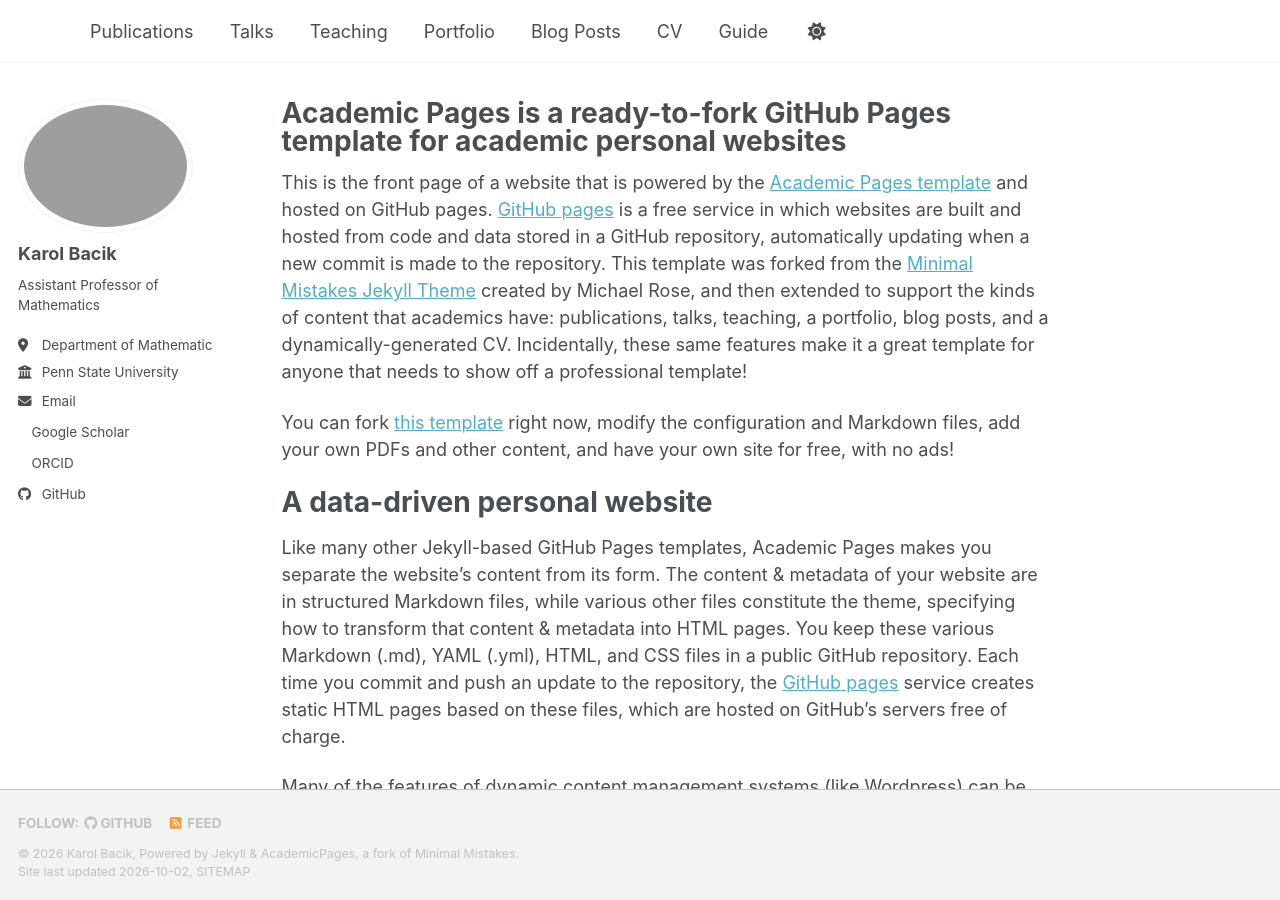
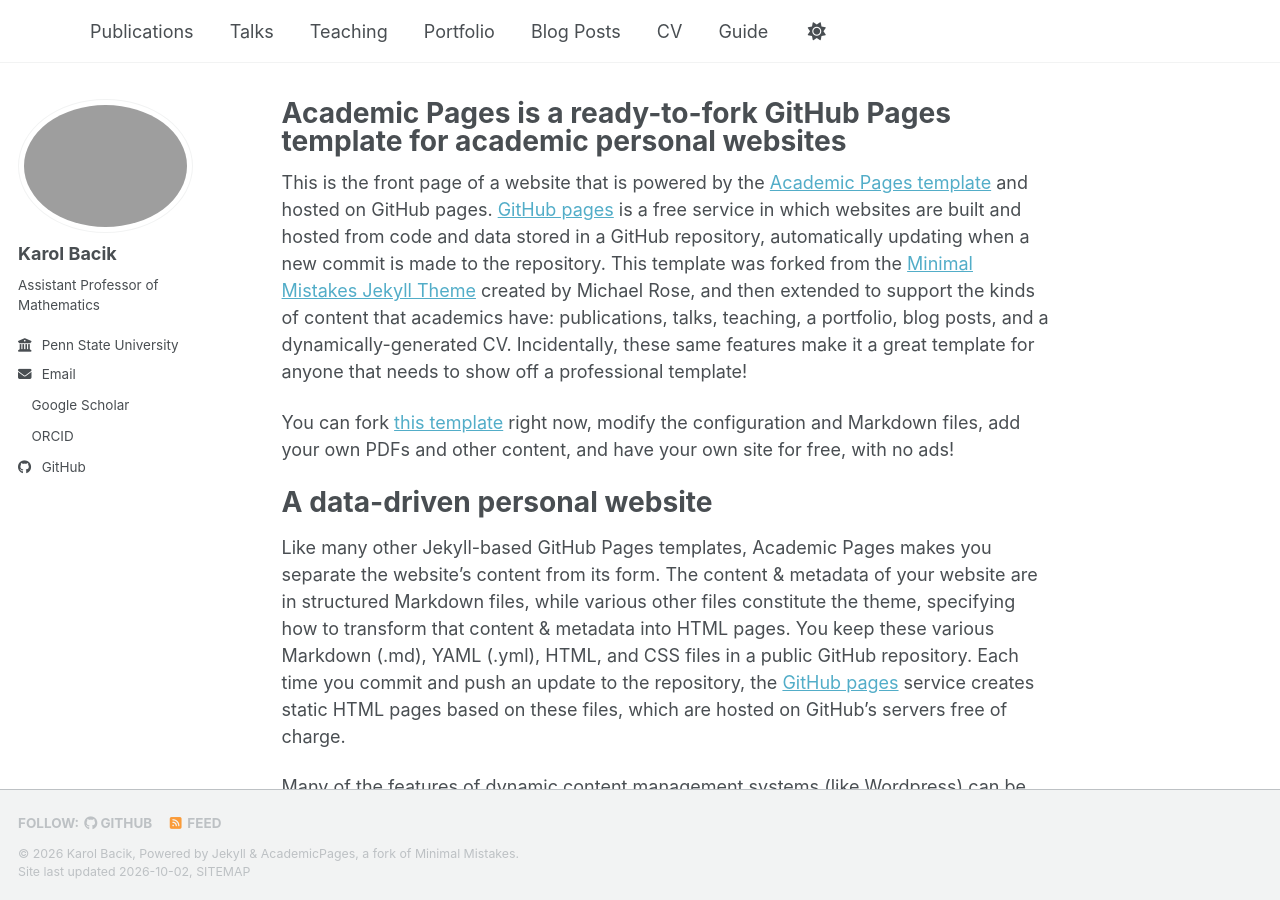
Before and after one commit to kbacikpsu/kbacikpsu.github.io, a Jekyll site: the page built from _pages/about.md, in a window 1280 px wide and 900 px high. Built offline with Jekyll 4.4.1, drawn with Linux system fonts in a browser that asks for light colours; a style sheet for code colours, icons or effects is not loaded.

Commit message:
Comment out location in _config.yml
Comment out the location field in the configuration.

```diff
--- a/_config.yml
+++ b/_config.yml
@@ -27,7 +27,7 @@ author:
   name             : "Karol Bacik"
   pronouns         : # example: "she/her"
   bio              : "Assistant Professor of Mathematics"
-  location         : "Department of Mathematics"
+  location         : # "Department of Mathematics"
   employer         : "Penn State University"
   uri              : # URL
   email            : "kbacik@psu.edu"
```
